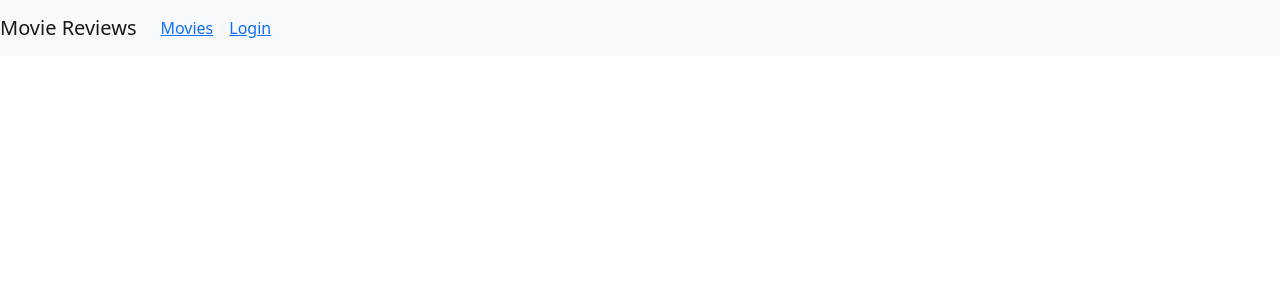
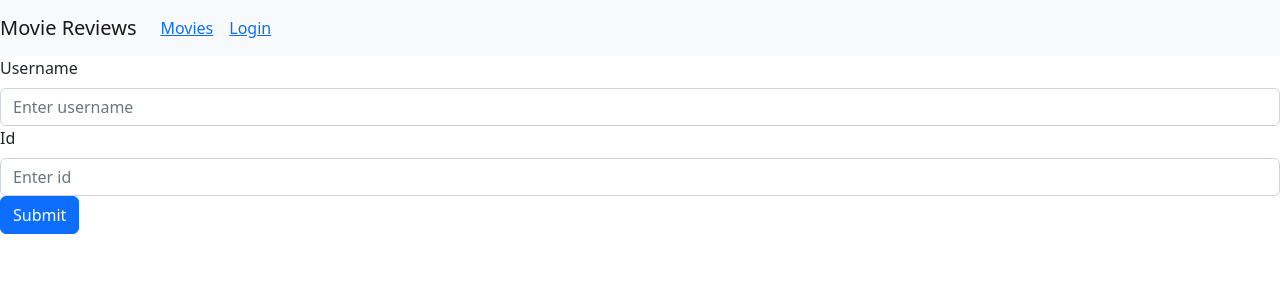
Before and after one commit to lucasjstn/movie-reviews, a React (Create React App) app in the folder frontend/: page /login in a window 1280 px wide. Shown: the top 300 px of the page. Built offline with nearby package versions, Linux system fonts and the light colour scheme.

Commit message:
creating login form and fixing route

```diff
--- a/frontend/src/App.jsx
+++ b/frontend/src/App.jsx
@@ -63,11 +63,12 @@
                 <Route
                     path="/movies/:id"
                     element={<Movie {...props} user={user} />}
-                    loader={({params}) => console.log(params.id)}
+                    loader={({ params }) => params}
                 ></Route>
                 <Route
                     path="/login"
-                    render={(props) => <Login {...props} login={login} />}
+                    element={<Login login={login} />}
+                    loader={({ props }) => console.log(props)}
                 ></Route>
             </Routes>
         </div>
--- a/frontend/src/components/login.jsx
+++ b/frontend/src/components/login.jsx
@@ -1,8 +1,10 @@
 import React, { useState } from "react";
 import Form from "react-bootstrap/Form";
 import Button from "react-bootstrap/Button";
+import { useParams } from "react-router-dom";
 
 const Login = (props) => {
+    const params = useParams();
     const [name, setName] = useState("");
     const [id, setId] = useState("");
 
@@ -20,6 +22,32 @@
         props.login({ name: name, id: id });
         props.history.push("/");
     };
+
+    return (
+        <div>
+            <Form>
+                <Form.Group>
+                    <Form.Label>Username</Form.Label>
+                    <Form.Control
+                        type="text"
+                        placeholder="Enter username"
+                        value={name}
+                        onChange={onChangeName}
+                    />
+                </Form.Group>
+                <Form.Group>
+                    <Form.Label>Id</Form.Label>
+                    <Form.Control
+                        type="text"
+                        placeholder="Enter id"
+                        value={id}
+                        onChange={onChangeId}
+                    />
+                </Form.Group>
+                <Button variant="primary" onClick={login}>Submit</Button>
+            </Form>
+        </div>
+    );
 };
 
 export default Login;
```
